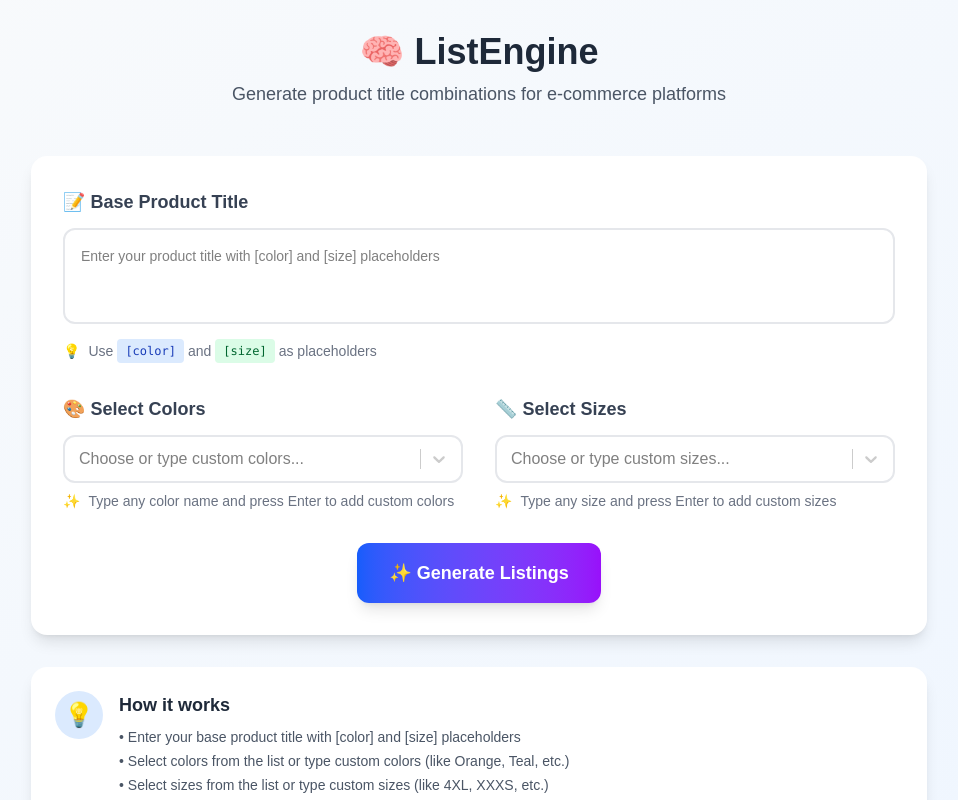
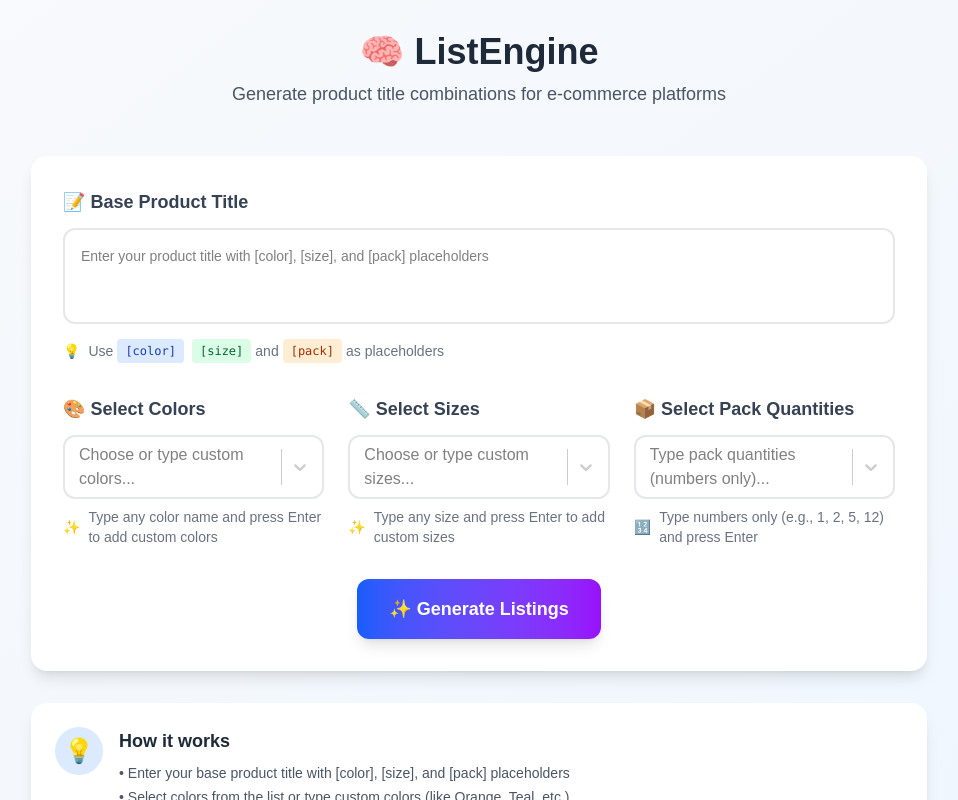
Before and after one commit to jobayer-ahmed7/list-engine, a Next.js app: page / in a window 1280 px wide. Shown: the top 800 px of the page, without its empty margins (161-1119 px from the left). Built offline with nearby package versions, Linux system fonts and the light colour scheme.

Commit message:
pack added

```diff
--- a/src/app/page.tsx
+++ b/src/app/page.tsx
@@ -37,23 +37,49 @@ export default function Home() {
   const [baseProduct, setBaseProduct] = useState<string>("");
   const [selectedColors, setSelectedColors] = useState<Option[]>([]);
   const [selectedSizes, setSelectedSizes] = useState<Option[]>([]);
+  const [selectedPacks, setSelectedPacks] = useState<Option[]>([]);
   const [generatedListings, setGeneratedListings] = useState<string[]>([]);
 
 
   const handleGenerate = (): void => {
-    if (!selectedColors.length || !selectedSizes.length) {
-      toast('Please select at least one color and one size.');
+    // Check if base product is entered
+    if (!baseProduct.trim()) {
+      toast('Please enter a base product title.');
+      return;
+    }
+
+    // Check if at least one variant is selected (color, size, or pack)
+    const hasVariants = selectedColors.length > 0 || selectedSizes.length > 0 || selectedPacks.length > 0;
+    if (!hasVariants) {
+      toast('Please select at least one variant (color, size, or pack).');
       return;
     }
 
     const combinations: string[] = [];
 
-    selectedColors.forEach((color: Option) => {
-      selectedSizes.forEach((size: Option) => {
-        let listing = baseProduct;
-        listing = listing.replace("[color]", color.value);
-        listing = listing.replace("[size]", size.value);
-        combinations.push(listing);
+    // Use empty arrays with single empty item if no selection for that variant
+    const colorsToUse = selectedColors.length > 0 ? selectedColors : [{ value: '', label: '' }];
+    const sizesToUse = selectedSizes.length > 0 ? selectedSizes : [{ value: '', label: '' }];
+    const packsToUse = selectedPacks.length > 0 ? selectedPacks : [{ value: '', label: '' }];
+
+    colorsToUse.forEach((color: Option) => {
+      sizesToUse.forEach((size: Option) => {
+        packsToUse.forEach((pack: Option) => {
+          let listing = baseProduct;
+
+          // Replace placeholders only if they exist in the base product and have values
+          if (color.value && listing.includes('[color]')) {
+            listing = listing.replace(/\[color\]/g, color.value);
+          }
+          if (size.value && listing.includes('[size]')) {
+            listing = listing.replace(/\[size\]/g, size.value);
+          }
+          if (pack.value && listing.includes('[pack]')) {
+            listing = listing.replace(/\[pack\]/g, pack.value);
+          }
+
+          combinations.push(listing);
+        });
       });
     });
 
@@ -103,6 +129,27 @@ export default function Home() {
     setSelectedSizes([...selectedSizes, newSize]);
   };
 
+  const handlePackChange = (
+    newValue: MultiValue<Option>,
+    actionMeta: ActionMeta<Option>
+  ): void => {
+    console.log("Pack selection changed:", newValue, actionMeta);
+    setSelectedPacks(Array.from(newValue));
+  };
+
+  const handlePackCreate = (inputValue: string): void => {
+    // Validate that it's a number
+    const numValue = inputValue.trim();
+    if (!/^\d+$/.test(numValue)) {
+      toast('Pack value must be a number.');
+      return;
+    }
+
+    const newPack: Option = { value: numValue, label: numValue };
+    console.log("Creating new pack:", newPack);
+    setSelectedPacks([...selectedPacks, newPack]);
+  };
+
   return (
     <div className="min-h-screen bg-gradient-to-br from-slate-50 to-blue-50">
       <div className="container mx-auto px-4 py-8">
@@ -128,7 +175,7 @@ export default function Home() {
                 value={baseProduct}
                 onChange={(e) => setBaseProduct(e.target.value)}
                 className="w-full text-black p-4 border-2 border-gray-200 rounded-xl focus:border-blue-500 focus:outline-none transition-colors duration-200 h-24 resize-none text-sm"
-                placeholder="Enter your product title with [color] and [size] placeholders"
+                placeholder="Enter your product title with [color], [size], and [pack] placeholders"
               />
               <div className="flex items-center mt-2 text-sm text-gray-500">
                 <span className="mr-2">💡</span>
@@ -136,16 +183,19 @@ export default function Home() {
                 <span className="bg-blue-100 text-blue-800 px-2 py-1 rounded font-mono text-xs mx-1">
                   [color]
                 </span>{" "}
-                and{" "}
                 <span className="bg-green-100 text-green-800 px-2 py-1 rounded font-mono text-xs mx-1">
                   [size]
+                </span>{" "}
+                and{" "}
+                <span className="bg-orange-100 text-orange-800 px-2 py-1 rounded font-mono text-xs mx-1">
+                  [pack]
                 </span>{" "}
                 as placeholders
               </div>
             </div>
 
             {/* Selection Grid */}
-            <div className="grid md:grid-cols-2 gap-8 mb-8">
+            <div className="grid md:grid-cols-3 gap-6 mb-8">
               {/* Colors */}
               <div>
                 <label className="block text-lg font-semibold text-gray-700 mb-3">
@@ -295,6 +345,81 @@ export default function Home() {
                   Type any size and press Enter to add custom sizes
                 </div>
               </div>
+
+              {/* Packs */}
+              <div>
+                <label className="block text-lg font-semibold text-gray-700 mb-3">
+                  📦 Select Pack Quantities
+                </label>
+                <CreatableSelect<Option, true>
+                  options={[]}
+                  isMulti
+                  value={selectedPacks}
+                  onChange={handlePackChange}
+                  onCreateOption={handlePackCreate}
+                  className="react-select-container"
+                  classNamePrefix="react-select"
+                  placeholder="Type pack quantities (numbers only)..."
+                  formatCreateLabel={(inputValue: string) =>
+                    `Add "${inputValue}"`
+                  }
+                  styles={{
+                    control: (base) => ({
+                      ...base,
+                      borderRadius: "12px",
+                      borderWidth: "2px",
+                      borderColor: "#e5e7eb",
+                      padding: "4px",
+                      backgroundColor: "white",
+                      "&:hover": {
+                        borderColor: "#f97316",
+                      },
+                      "&:focus-within": {
+                        borderColor: "#f97316",
+                        boxShadow: "0 0 0 1px #f97316",
+                      },
+                    }),
+                    menu: (base) => ({
+                      ...base,
+                      backgroundColor: "white",
+                      borderRadius: "12px",
+                      border: "2px solid #e5e7eb",
+                      boxShadow: "0 10px 25px -5px rgba(0, 0, 0, 0.1)",
+                    }),
+                    option: (base, state) => ({
+                      ...base,
+                      backgroundColor: state.isFocused ? "#fed7aa" : "white",
+                      color: "#1f2937",
+                      fontWeight: state.isFocused ? "500" : "400",
+                      "&:active": {
+                        backgroundColor: "#fdba74",
+                      },
+                    }),
+                    multiValue: (base) => ({
+                      ...base,
+                      backgroundColor: "#fed7aa",
+                      borderRadius: "8px",
+                    }),
+                    multiValueLabel: (base) => ({
+                      ...base,
+                      color: "#c2410c",
+                      fontWeight: "500",
+                    }),
+                    multiValueRemove: (base) => ({
+                      ...base,
+                      color: "#c2410c",
+                      "&:hover": {
+                        backgroundColor: "#f97316",
+                        color: "white",
+                      },
+                    }),
+                  }}
+                />
+                <div className="flex items-center mt-2 text-sm text-gray-500">
+                  <span className="mr-2">🔢</span>
+                  Type numbers only (e.g., 1, 2, 5, 12) and press Enter
+                </div>
+              </div>
             </div>
 
             {/* Generate Button */}
@@ -361,7 +486,7 @@ export default function Home() {
                 </h3>
                 <ul className="text-gray-600 space-y-1 text-sm">
                   <li>
-                    • Enter your base product title with [color] and [size]
+                    • Enter your base product title with [color], [size], and [pack]
                     placeholders
                   </li>
                   <li>
@@ -372,6 +497,10 @@ export default function Home() {
                     • Select sizes from the list or type custom sizes (like 4XL,
                     XXXS, etc.)
                   </li>
+                  <li>
+                    • Enter pack quantities as numbers (like 1, 2, 5, 12, etc.)
+                  </li>
+                  <li>• At least one variant (color, size, or pack) must be selected</li>
                   <li>• Click generate to create all possible combinations</li>
                   <li>• Copy the results for your product listings</li>
                 </ul>
```
